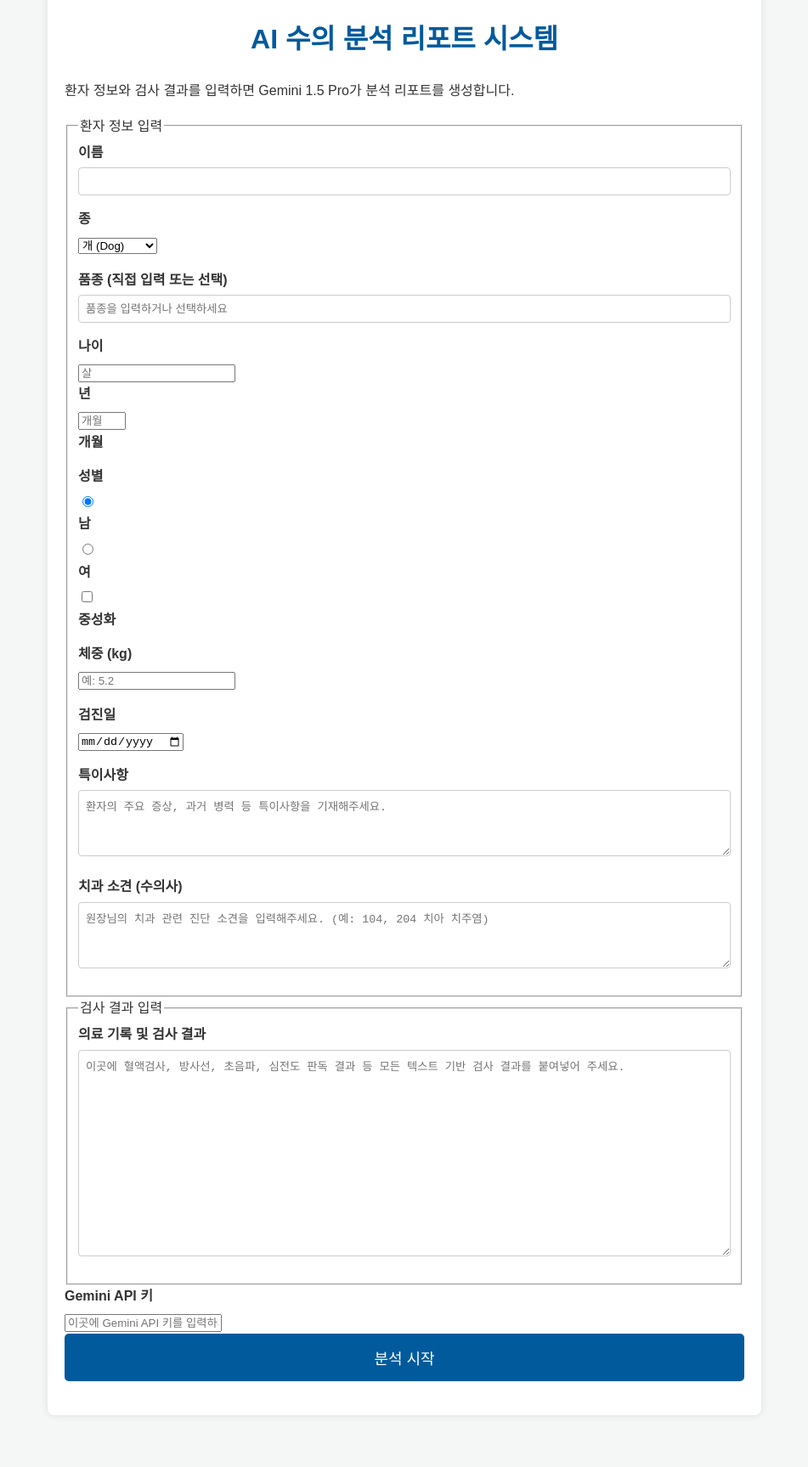
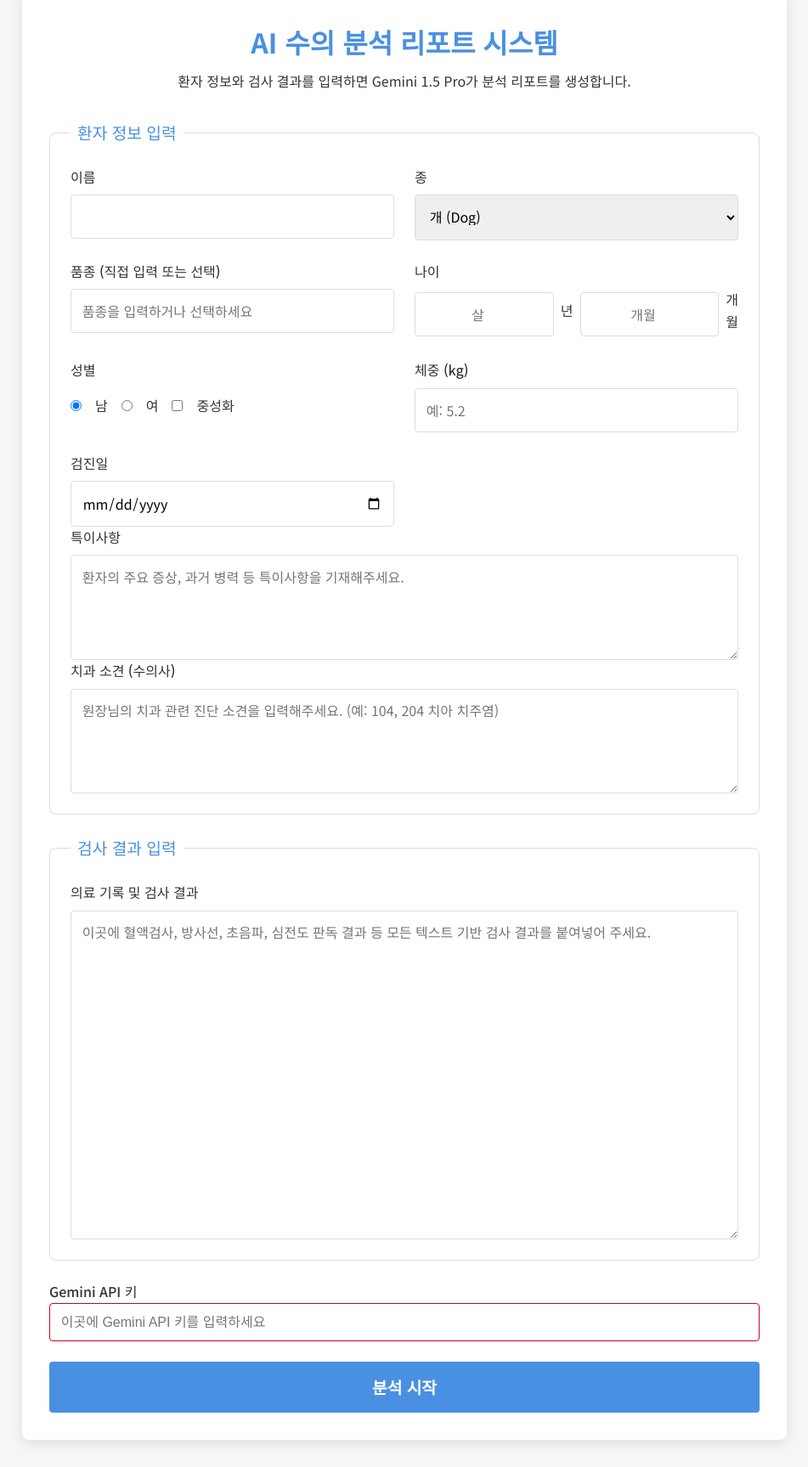
Before and after one commit to ivomec/Analysis, a plain HTML site: page index.html in a window 1280 px wide. Shown: the part 40-1767 px from the top of the page at 85% size, without its empty margins (164-1115 px from the left). Before the commit the page ends 1726 px from the top, so only its background shows below. Drawn offline with Linux system fonts and the light colour scheme.

Commit message:
Update style.css

```diff
--- a/style.css
+++ b/style.css
@@ -1,101 +1,243 @@
+@import url('https://fonts.googleapis.com/css2?family=Noto+Sans+KR:wght@400;500;700&display=swap');
+
+:root {
+    --primary-color: #4A90E2;
+    --secondary-color: #50E3C2;
+    --background-color: #f4f7f6;
+    --form-bg-color: #ffffff;
+    --text-color: #333;
+    --border-color: #ddd;
+    --danger-color: #D0021B;
+}
+
+* {
+    box-sizing: border-box;
+    margin: 0;
+    padding: 0;
+}
+
 body {
-    font-family: Arial, sans-serif;
-    background-color: #f4f7f6;
-    color: #333;
+    font-family: 'Noto Sans KR', sans-serif;
+    background-color: var(--background-color);
+    color: var(--text-color);
     line-height: 1.6;
-    margin: 20px;
 }
+
 .container {
-    max-width: 800px;
-    margin: auto;
-    background: #fff;
-    padding: 20px;
+    max-width: 900px;
+    margin: 2rem auto;
+    padding: 2rem;
+    background-color: var(--form-bg-color);
     border-radius: 8px;
-    box-shadow: 0 0 10px rgba(0,0,0,0.1);
+    box-shadow: 0 4px 15px rgba(0, 0, 0, 0.1);
 }
+
+header {
+    text-align: center;
+    margin-bottom: 2rem;
+}
+
 header h1 {
-    color: #005a9c;
+    color: var(--primary-color);
+    font-weight: 700;
+    margin-bottom: 0.5rem;
+}
+
+fieldset {
+    border: 1px solid var(--border-color);
+    border-radius: 8px;
+    padding: 1.5rem;
+    margin-bottom: 1.5rem;
+}
+
+legend {
+    font-size: 1.2rem;
+    font-weight: 500;
+    color: var(--primary-color);
+    padding: 0 0.5rem;
+}
+
+.form-grid {
+    display: grid;
+    grid-template-columns: repeat(auto-fit, minmax(250px, 1fr));
+    gap: 1.5rem;
+}
+
+.form-group {
+    display: flex;
+    flex-direction: column;
+}
+
+.form-group label {
+    font-weight: 500;
+    margin-bottom: 0.5rem;
+}
+
+.form-group input[type="text"],
+.form-group input[type="number"],
+.form-group input[type="date"],
+.form-group select,
+.form-group textarea {
+    width: 100%;
+    padding: 0.8rem;
+    border: 1px solid var(--border-color);
+    border-radius: 4px;
+    font-size: 1rem;
+    font-family: inherit;
+}
+
+.form-group textarea {
+    resize: vertical;
+}
+
+.age-group > div {
+    display: flex;
+    align-items: center;
+    gap: 0.5rem;
+}
+
+.age-group input {
+    width: 60px;
     text-align: center;
 }
-header .subtitle {
-    text-align: center;
-    color: #555;
-    margin-top: -10px;
-    font-size: 0.9em;
+
+.radio-group {
+    display: flex;
+    align-items: center;
+    gap: 1rem;
+    padding-top: 0.5rem;
 }
-.card {
-    background: #fdfdfd;
-    border: 1px solid #eee;
-    border-radius: 5px;
-    padding: 20px;
-    margin-bottom: 20px;
+.radio-group label {
+    margin-bottom: 0;
+    font-weight: 400;
 }
-.form-group {
-    margin-bottom: 15px;
+
+.api-key-group {
+    margin-top: 1rem;
+    margin-bottom: 1.5rem;
 }
-label {
-    display: block;
-    margin-bottom: 5px;
-    font-weight: bold;
+.api-key-group label {
+    font-weight: 500;
 }
-input[type="text"], textarea, input[type="file"] {
+.api-key-group input {
+     width: 100%;
+    padding: 0.8rem;
+    border: 1px solid var(--danger-color);
+    border-radius: 4px;
+    font-size: 1rem;
+}
+
+
+button[type="submit"] {
     width: 100%;
-    padding: 8px;
-    border: 1px solid #ccc;
-    border-radius: 4px;
-    box-sizing: border-box;
-}
-textarea {
-    resize: vertical;
-}
-button {
-    display: block;
-    width: 100%;
-    padding: 15px;
-    background-color: #005a9c;
+    padding: 1rem;
+    background-color: var(--primary-color);
     color: white;
     border: none;
-    border-radius: 5px;
-    font-size: 18px;
+    border-radius: 4px;
+    font-size: 1.2rem;
+    font-weight: 700;
     cursor: pointer;
-    margin-bottom: 20px;
+    transition: background-color 0.3s;
 }
-button:hover {
-    background-color: #004a80;
+
+button[type="submit"]:hover {
+    background-color: #357ABD;
 }
+
 .hidden {
-    display: none;
+    display: none !important;
 }
-#loading {
+
+#loader {
     text-align: center;
-    padding: 20px;
+    margin: 3rem 0;
 }
+
 .spinner {
-    border: 4px solid #f3f3f3;
-    border-top: 4px solid #005a9c;
+    border: 6px solid #f3f3f3;
+    border-top: 6px solid var(--primary-color);
     border-radius: 50%;
-    width: 40px;
-    height: 40px;
+    width: 50px;
+    height: 50px;
     animation: spin 1s linear infinite;
-    margin: 0 auto 10px;
+    margin: 0 auto 1rem;
 }
+
 @keyframes spin {
     0% { transform: rotate(0deg); }
     100% { transform: rotate(360deg); }
 }
-.result-card {
-    background: #ffffff;
-    border: 1px solid #ddd;
-    border-radius: 5px;
-    padding: 20px;
-    margin-top: 20px;
+
+#results-container {
+    margin-top: 2rem;
+    border: 1px solid var(--border-color);
+    border-radius: 8px;
+    overflow: hidden;
 }
-.result-card h2 {
-    color: #005a9c;
-    margin-top: 0;
-    border-bottom: 3px solid #005a9c;
-    padding-bottom: 10px;
+
+.tabs {
+    display: flex;
+    background-color: #f1f1f1;
 }
-.result-card .content {
-    white-space: normal; /* pre-wrap에서 normal로 변경하여 HTML이 자유롭게 렌더링되도록 함 */
+
+.tab-link {
+    background-color: inherit;
+    border: none;
+    outline: none;
+    cursor: pointer;
+    padding: 14px 16px;
+    transition: 0.3s;
+    font-size: 1rem;
+    font-weight: 500;
+    flex-grow: 1;
 }
+
+.tab-link:hover {
+    background-color: #ddd;
+}
+
+.tab-link.active {
+    background-color: var(--primary-color);
+    color: white;
+}
+
+.tab-content {
+    padding: 1.5rem;
+    display: none;
+    animation: fadeEffect 0.5s;
+}
+
+.tab-content.active {
+    display: block;
+}
+
+@keyframes fadeEffect {
+    from { opacity: 0; }
+    to { opacity: 1; }
+}
+
+/* Report-specific styles */
+.tab-content h1, .tab-content h2, .tab-content h3 {
+    color: var(--primary-color);
+    margin-top: 1.5rem;
+    margin-bottom: 1rem;
+    border-bottom: 2px solid var(--primary-color);
+    padding-bottom: 0.5rem;
+}
+
+.tab-content table {
+    width: 100%;
+    border-collapse: collapse;
+    margin-bottom: 1rem;
+}
+
+.tab-content th, .tab-content td {
+    border: 1px solid var(--border-color);
+    padding: 0.8rem;
+    text-align: left;
+}
+
+.tab-content th {
+    background-color: #f2f2f2;
+}
```
